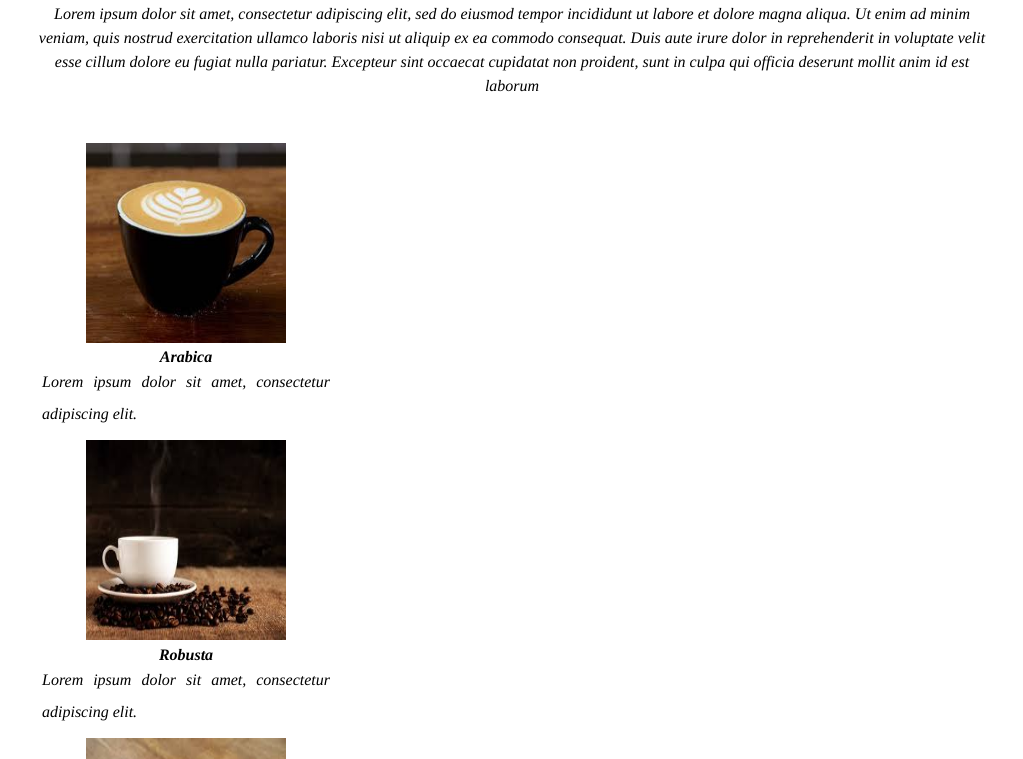
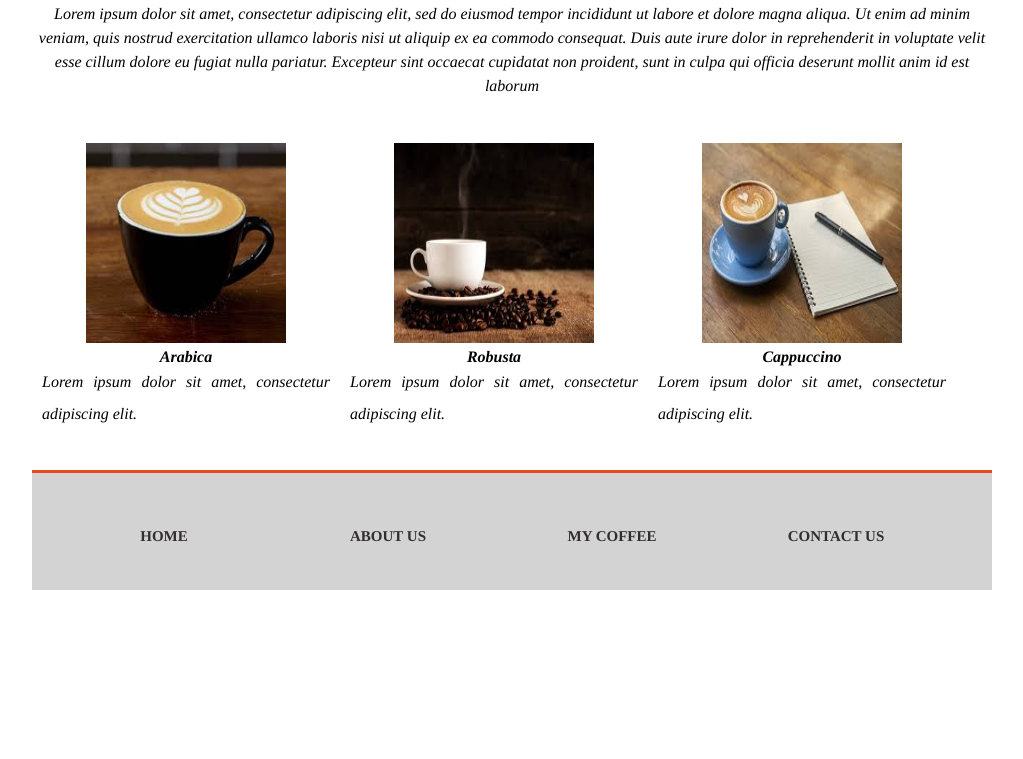
Before and after one commit to jdavault/camp-coffee, a React (Create React App) app: page / in a window 1280 px wide. Shown: the part 740-1499 px from the top of the page, without its empty margins (128-1151 px from the left). After the commit the page ends 1330 px from the top, so only its background shows below. Built offline with nearby package versions, Linux system fonts and the light colour scheme.

Commit message:
fixed issue with coffeeimg

```diff
--- a/src/components/CoffeeImg.js
+++ b/src/components/CoffeeImg.js
@@ -1,26 +1,24 @@
-import React from "react";
-import "../App.css";
+import React from "react"
+import "../App.css"
 
 export default function CoffeeImg({ coffeeImg }) {
   return (
     <section id="boxes">
       <div className="boxContainer">
-                <div className="box">
         {coffeeImg.map(coffeeImg => {
           return (
-                            <div key={coffeeImg.id}>
-                                <img src={coffeeImg.image} width={200} height={200}
+            <div key={coffeeImg.id} className="box">
+              <img
+                alt="hey"
+                src={coffeeImg.image}
+                style={{ width: 200, height: 200 }}
               />
               <h3> {coffeeImg.type} </h3>
               <p> {coffeeImg.description} </p>
             </div>
           )
         })}
-
-
-                </div>
       </div>
     </section>
-
   )
 }
```
Lines whose indentation alone changed are shown as unchanged.
